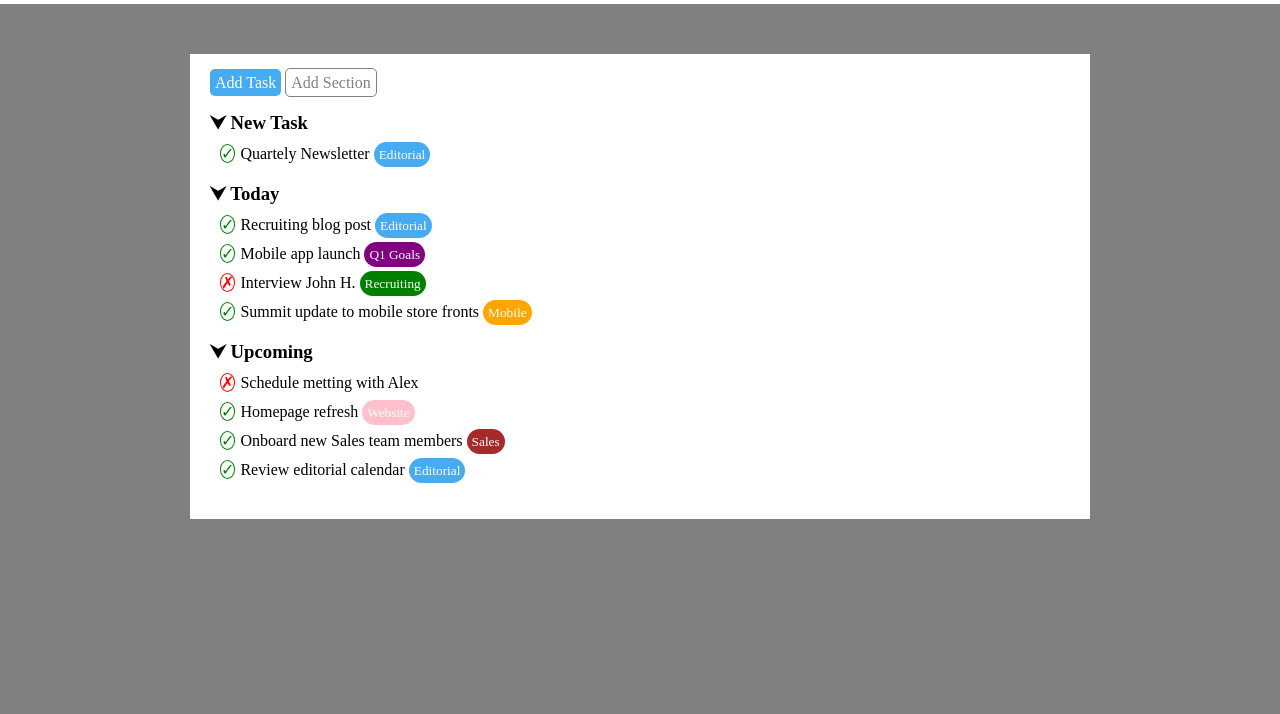
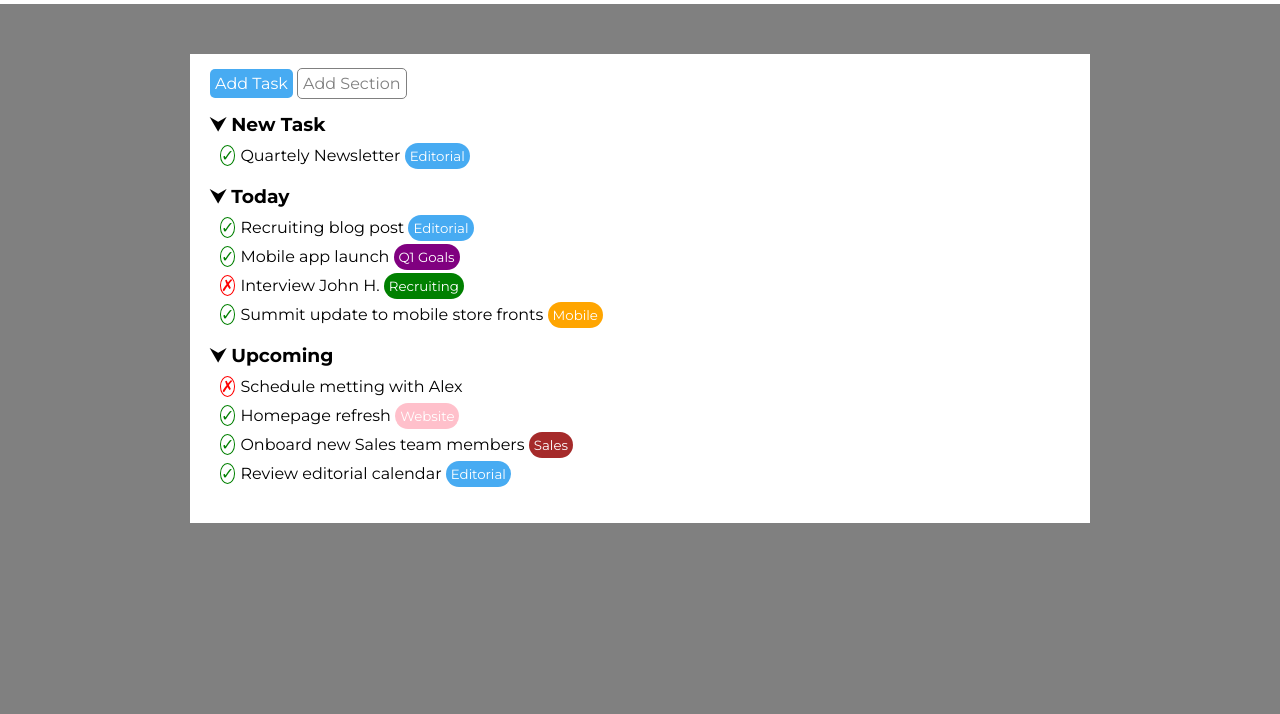
Before and after one commit to danielemurgioni/html-css-toboolist, a plain HTML site: page index.html in a window 1280 px wide. Shown: the part 86-800 px from the top of the page. Drawn offline with Linux system fonts and the light colour scheme.

Commit message:
[UPD] Added font - Esercizio Terminato

```diff
--- a/css/style.css
+++ b/css/style.css
@@ -2,6 +2,7 @@
     padding: 0;
     margin: 0;
     box-sizing: border-box;
+    font-family: "Montserrat"
 }
 
 body{
--- a/index.html
+++ b/index.html
@@ -5,6 +5,9 @@
     <meta name="viewport" content="width=device-width, initial-scale=1.0">
     <title>Esercizio n4</title>
     <link rel="stylesheet" href="./css/style.css">
+    <link rel="preconnect" href="https://fonts.googleapis.com">
+    <link rel="preconnect" href="https://fonts.gstatic.com" crossorigin>
+    <link href="https://fonts.googleapis.com/css2?family=Montserrat:ital,wght@0,100..900;1,100..900&display=swap" rel="stylesheet">
 </head>
 <body>
     <!-- header -->
```
